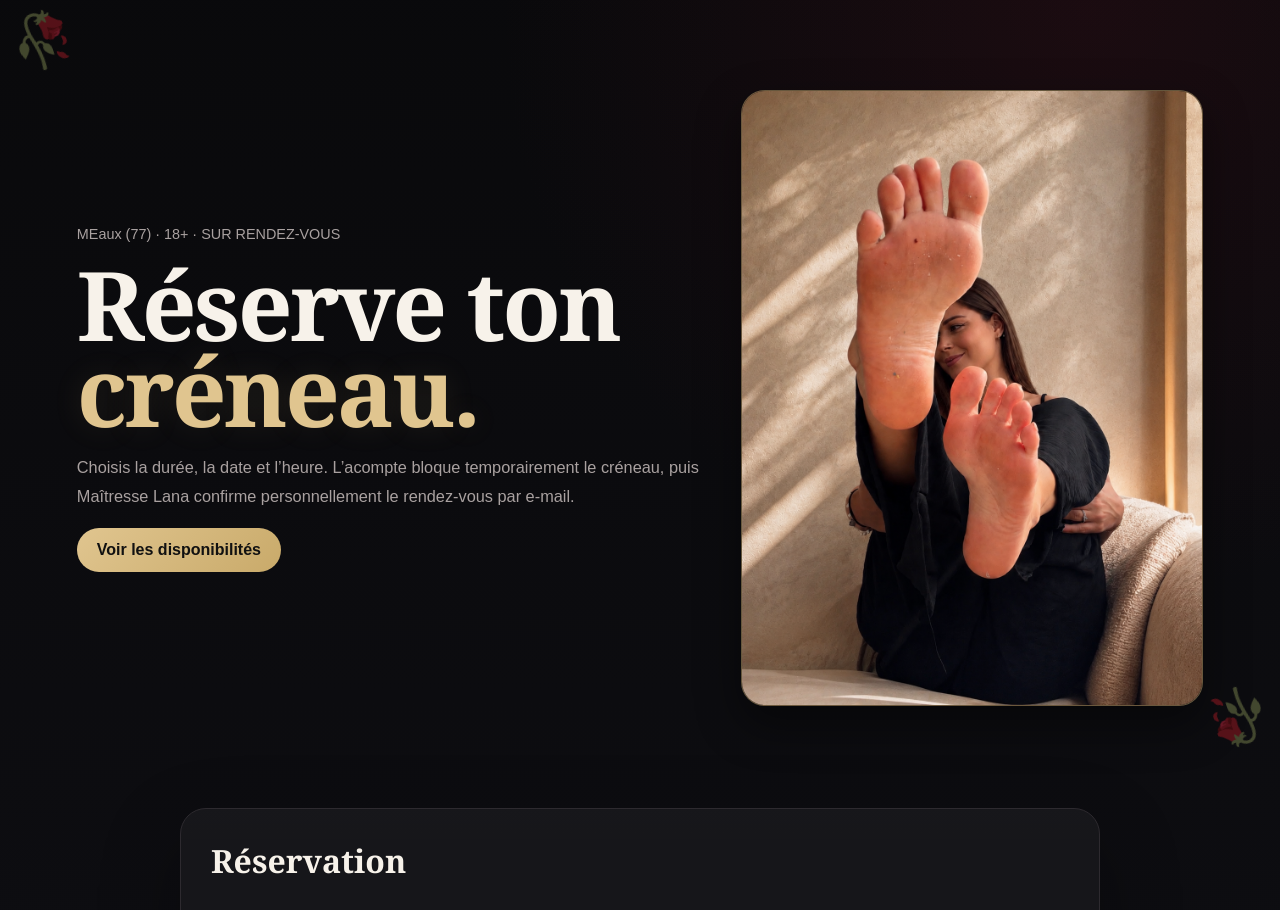
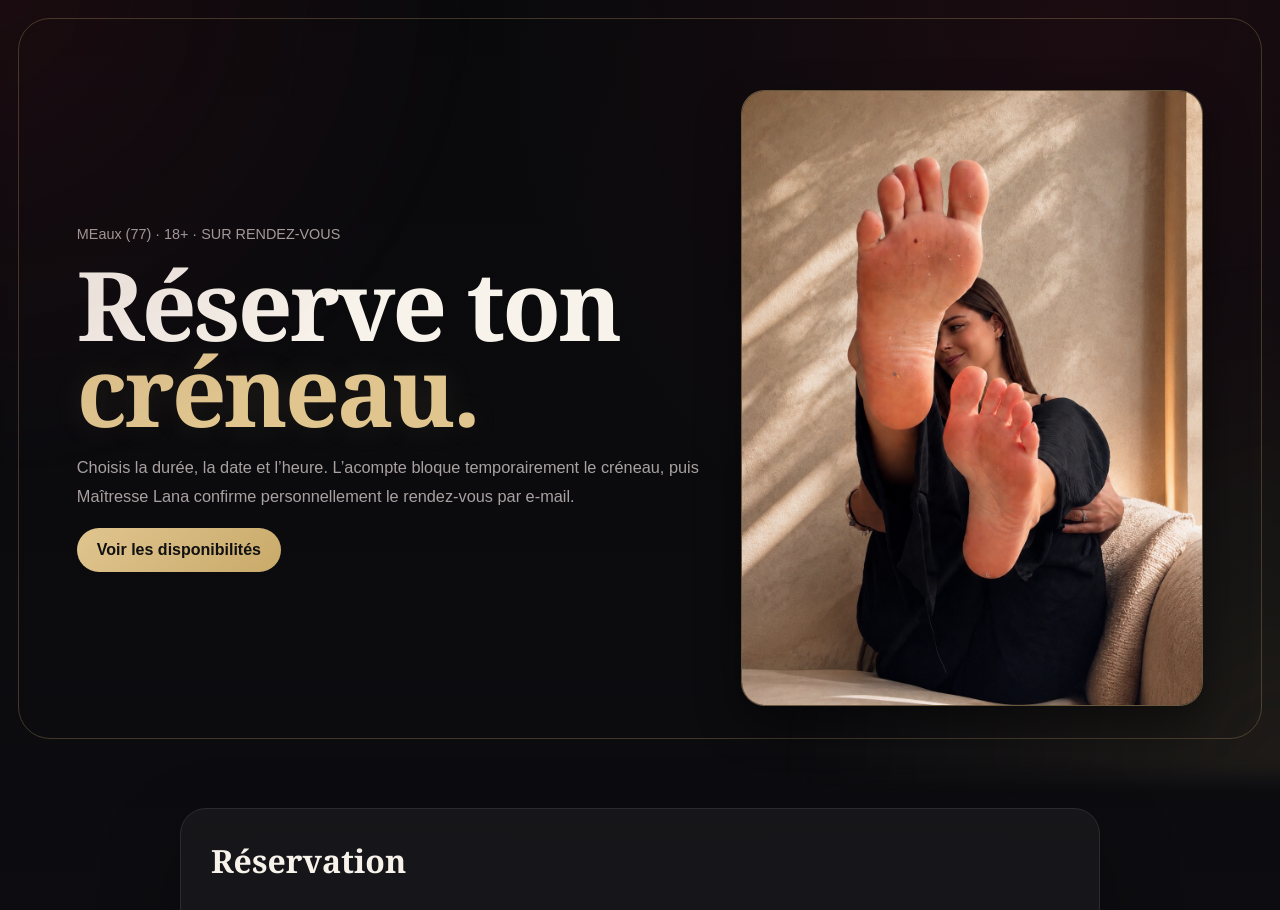
Before and after one commit to maitresselana/Ma-tresse-Lana, a Flask app: page / in a window 1280 px wide. Shown: the part 83-993 px from the top of the page. Run offline with Flask 3, Linux system fonts and the light colour scheme.

Commit message:
Refactor hero pseudo-elements and add image styling

```diff
--- a/static/style.css
+++ b/static/style.css
@@ -396,26 +396,29 @@ header h1,
   position:relative;
 }
 
-.hero::before,
-.hero::after{
+.hero::before{
+  content:"";
   position:absolute;
+  inset:18px;
+  border-radius:32px;
+  border:1px solid rgba(201,170,106,.28);
+  pointer-events:none;
   z-index:2;
-  font-size:52px;
-  opacity:.72;
-  filter:saturate(.65) brightness(.75);
-  pointer-events:none;
-}
-
-.hero::before{
-  content:"🥀";
-  top:10px;
-  left:10px;
-  transform:rotate(-20deg);
 }
 
 .hero::after{
-  content:"🥀";
-  bottom:10px;
-  right:10px;
-  transform:rotate(160deg);
+  content:"";
+  position:absolute;
+  inset:-20px;
+  background:
+    radial-gradient(circle at top left, rgba(90,20,34,.22), transparent 32%),
+    radial-gradient(circle at bottom right, rgba(201,170,106,.10), transparent 34%);
+  filter:blur(10px);
+  pointer-events:none;
+  z-index:1;
 }
+
+.hero img{
+  position:relative;
+  z-index:3;
+}
```
